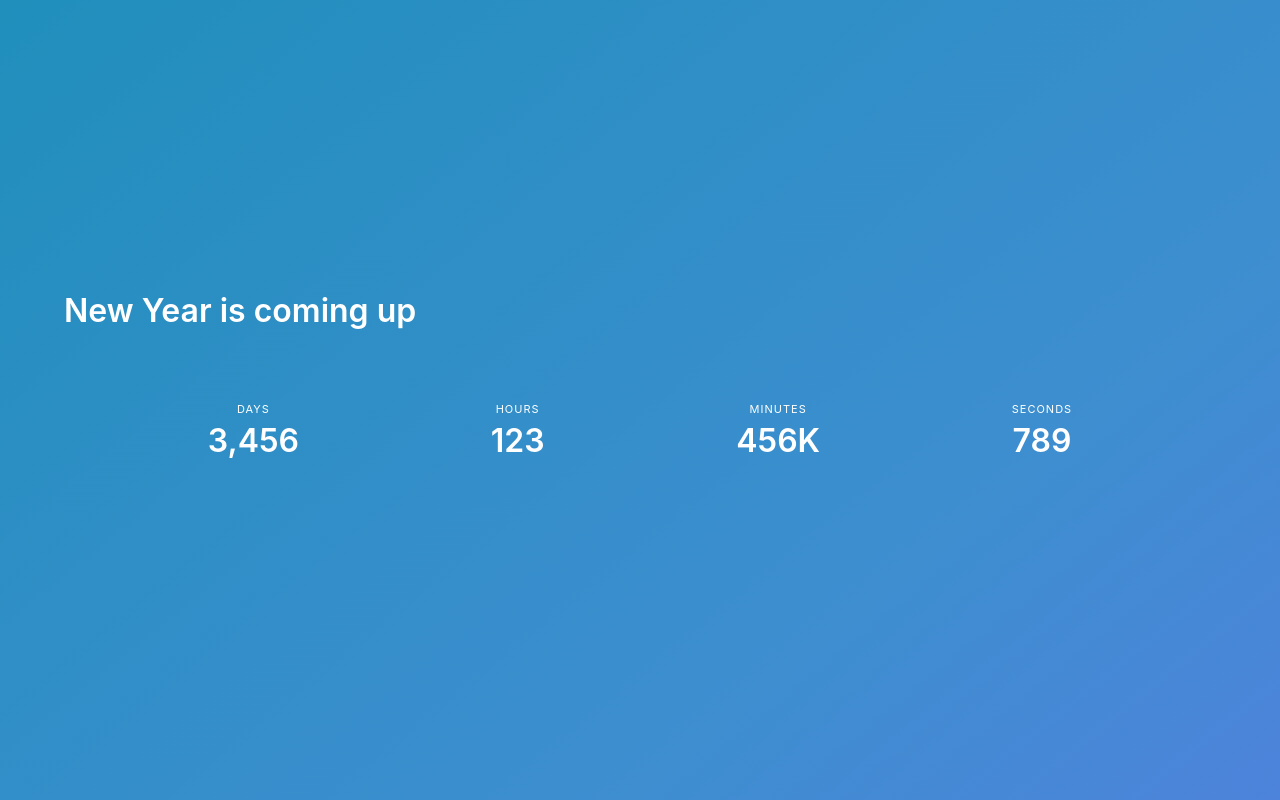
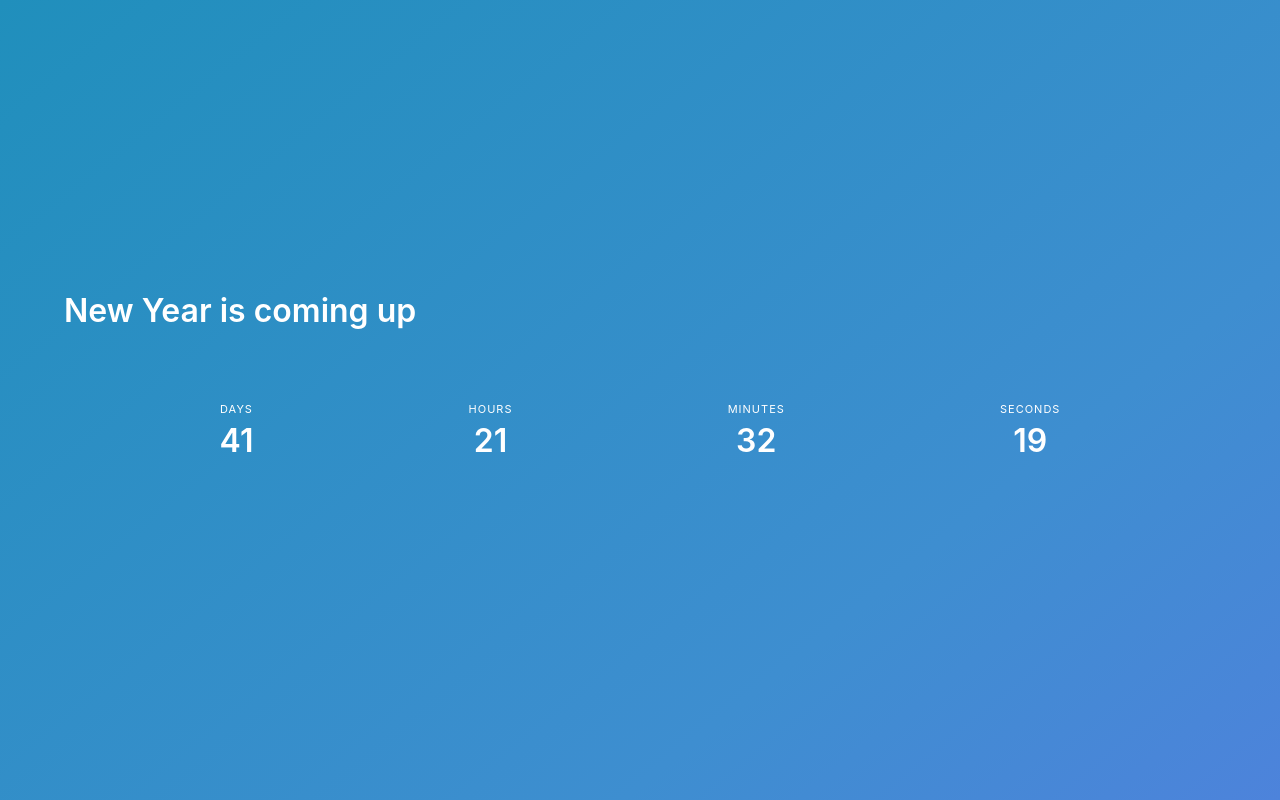
Before and after one commit to KseniiaBeliaeva/count-days-till-the-new-year, a React (Create React App) app: page / in a window 1280 px wide. Built offline with nearby package versions, Linux system fonts and the light colour scheme.

Commit message:
update state every second

```diff
--- a/src/components/Countdown.js
+++ b/src/components/Countdown.js
@@ -1,19 +1,30 @@
 import React from 'react'
+import moment from 'moment'
 
 export default class Countdown extends React.Component {
     constructor(props) {
    // parent constructor to pass the props
         super(props);
         this.state = {
-            interval: this.getRemainingTime()
+            duration: this.getRemainingTime(),
+          }
         }
-        }
+    componentDidMount() {
+        this.setInterval = setInterval(() => {
+            this.setState({
+                duration: this.getRemainingTime()
+            })
+        },1000
+     )
+    }
     getRemainingTime() {
-        let now = new Date();
-        let newYear = new Date(now.getFullYear() + 1, 0, 1);
-
+        let now = moment(),
+            newYear = moment({ year: now.year() + 1 }),
+            diff = newYear.diff(now);
+        return moment.duration(diff)
         }
     render() {
+        const { duration } = this.state;
         return (
         <section className="hero is-info is-bold is-fullheight">
             <div className="hero-body">
@@ -24,25 +35,25 @@ export default class Countdown extends React.Component {
                         <div className="level-item has-text-centered">
                             <div>
                                 <p className="heading">Days</p>
-                                <p className="title">3,456</p>
+                                        <p className="title">{Math.floor(duration.asDays())}</p>
                             </div>
                         </div>
                         <div className="level-item has-text-centered">
                             <div>
                                 <p className="heading">Hours</p>
-                                <p className="title">123</p>
+                                        <p className="title">{duration.hours().toString().padStart(2,"0")}</p>
                             </div>
                         </div>
                         <div className="level-item has-text-centered">
                             <div>
                                 <p className="heading">Minutes</p>
-                                <p className="title">456K</p>
+                                        <p className="title">{duration.minutes().toString().padStart(2, "0")}</p>
                             </div>
                         </div>
                         <div className="level-item has-text-centered">
                             <div>
                                 <p className="heading">Seconds</p>
-                                <p className="title">789</p>
+                                        <p className="title">{duration.seconds().toString().padStart(2, "0")}</p>
                             </div>
                         </div>
                             </nav>
```
